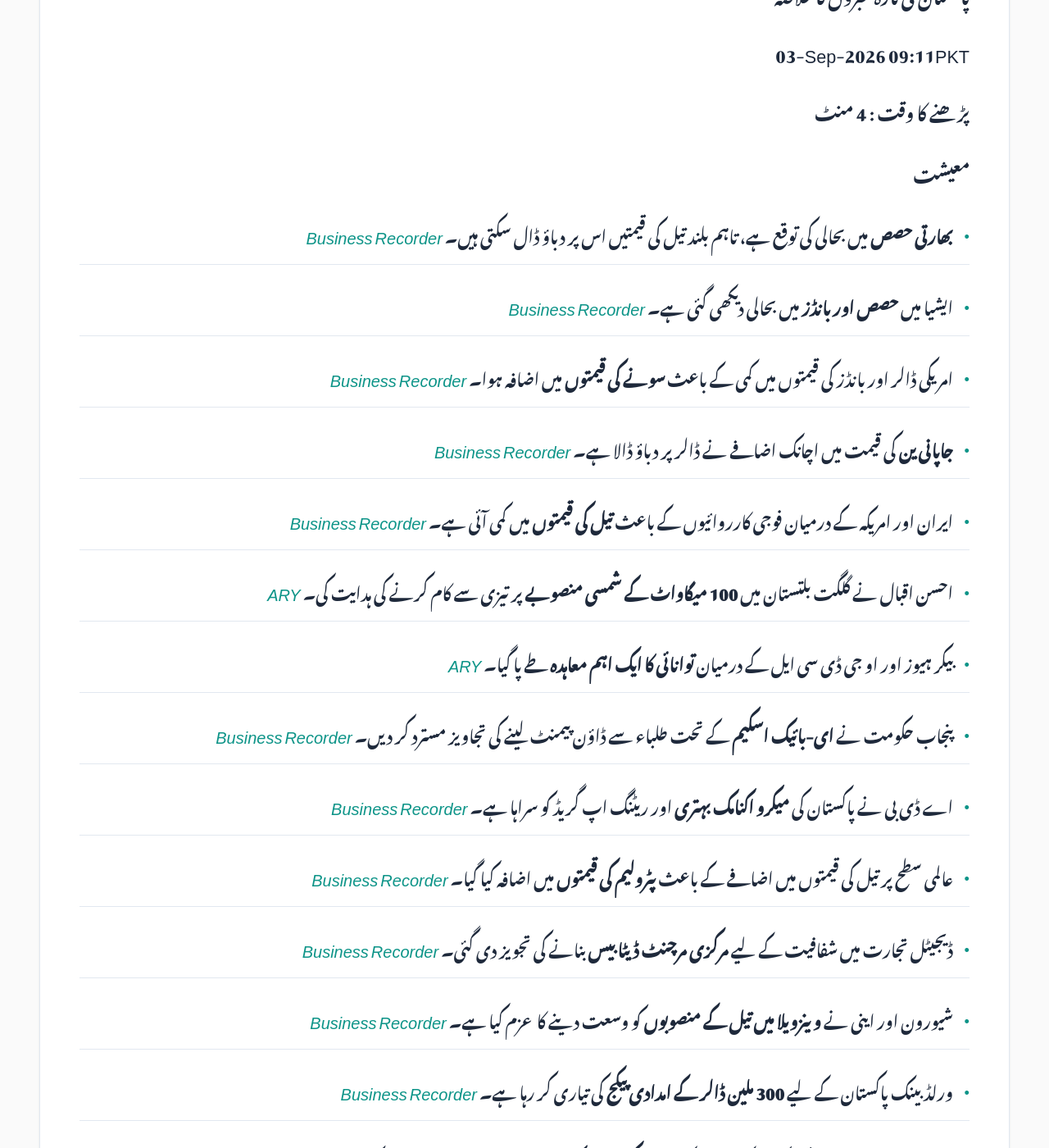
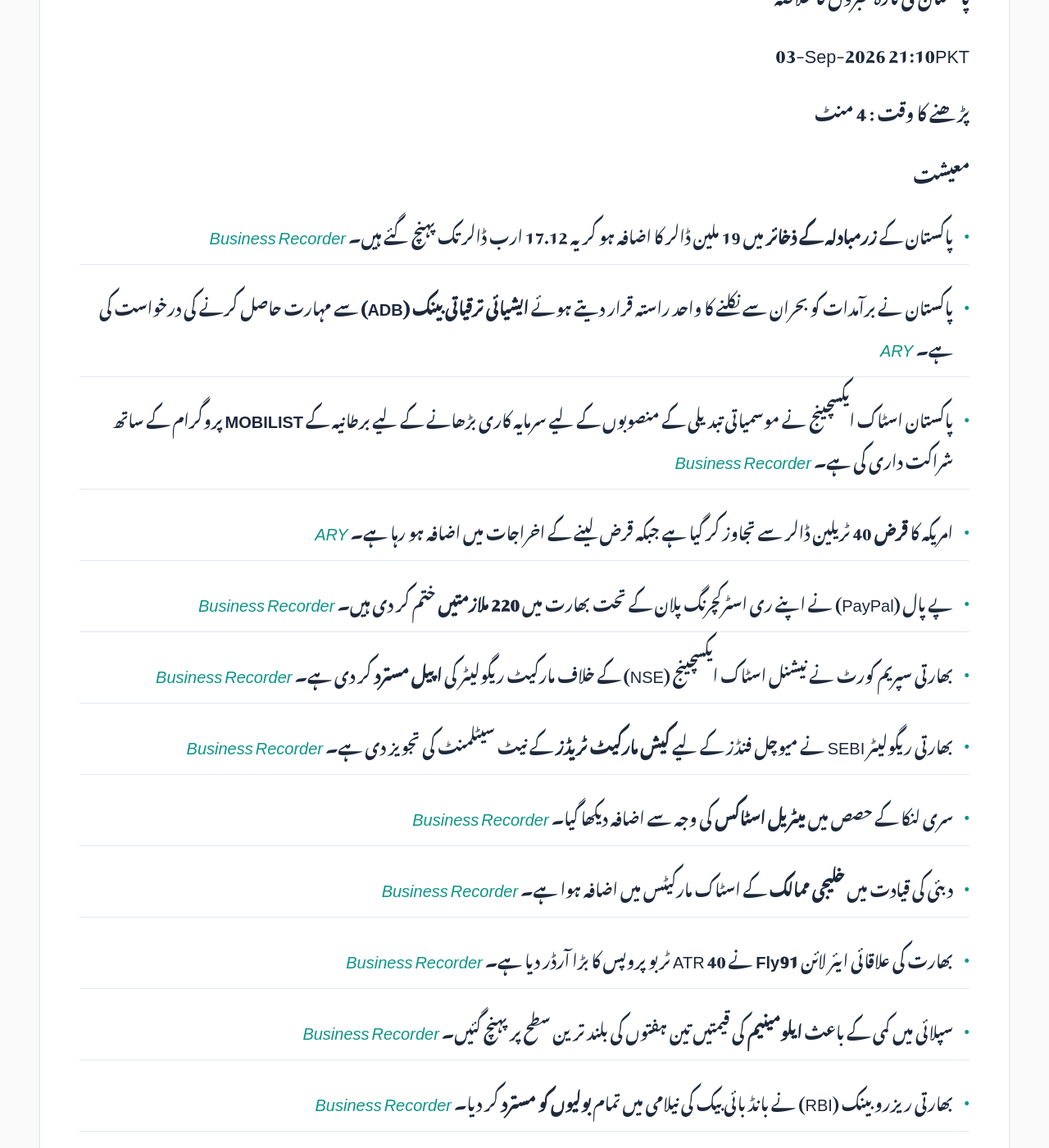
Before and after one commit to zsubzwary/news, a Jekyll site: the page built from ur/index.md, in a window 1280 px wide and 1400 px high, scrolled down 354 px. Shown: the whole window at 82% size. Built offline with Jekyll 4.4.1, drawn with Linux system fonts in a browser that asks for light colours; some web fonts are replaced; comment, search, counter and statistics services are not loaded; some of the changed text lies outside the part shown.

Commit message:
DateTime; 2026-09-03T16:10:22.335Z

```diff
--- a/ur/index.md
+++ b/ur/index.md
@@ -7,52 +7,50 @@ rtl: true
 
 پاکستان کی تازہ خبروں کا خلاصہ
 
- &lrm; 03-Sep-2026 09:11PKT
+ &lrm; 03-Sep-2026 21:10PKT
 
 پڑھنے کا وقت : 4 منٹ
 
 ### معیشت
-- **بھارتی حصص** میں بحالی کی توقع ہے، تاہم بلند تیل کی قیمتیں اس پر دباؤ ڈال سکتی ہیں۔ *[Business Recorder](https://www.brecorder.com/news/40437726/indian-shares-likely-to-rebound-after-recent-slide-higher-oil-prices-to-cap-upside)*
-- ایشیا میں **حصص اور بانڈز** میں بحالی دیکھی گئی ہے۔ *[Business Recorder](https://www.brecorder.com/news/40437725/shares-bonds-rally-as-markets-await-signals-for-fed-rates)*
-- امریکی ڈالر اور بانڈز کی قیمتوں میں کمی کے باعث **سونے کی قیمتوں** میں اضافہ ہوا۔ *[Business Recorder](https://www.brecorder.com/news/40437724/gold-rises-as-dollar-and-yields-ease-with-us-nonfarm-payrolls-report-in-spotlight)*
-- **جاپانی ین** کی قیمت میں اچانک اضافے نے ڈالر پر دباؤ ڈالا ہے۔ *[Business Recorder](https://www.brecorder.com/news/40437723/yen-in-the-spotlight-after-sudden-jump)*
-- ایران اور امریکہ کے درمیان فوجی کارروائیوں کے باعث **تیل کی قیمتوں** میں کمی آئی ہے۔ *[Business Recorder](https://www.brecorder.com/news/40437722/oil-edges-down-as-investors-weigh-uncertainty-over-us-iran-strikes)*
-- احسن اقبال نے گلگت بلتستان میں **100 میگاواٹ کے شمسی منصوبے** پر تیزی سے کام کرنے کی ہدایت کی۔ *[ARY](https://arynews.tv/ahsan-iqbal-directs-fast-track-implementation-of-100mw-solar-project-in-gb)*
-- بیکر ہیوز اور او جی ڈی سی ایل کے درمیان **توانائی کا ایک اہم معاہدہ** طے پا گیا۔ *[ARY](https://arynews.tv/baker-hughes-signs-landmark-energy-agreement-with-ogdcl)*
-- پنجاب حکومت نے **ای-بائیک اسکیم** کے تحت طلباء سے ڈاؤن پیمنٹ لینے کی تجاویز مسترد کر دیں۔ *[Business Recorder](https://www.brecorder.com/news/40437717/e-bike-scheme-cm-rejects-proposals-for-down-payment-charges-other-than-monthly-instalments-from-students)*
-- اے ڈی بی نے پاکستان کی **میکرو اکنامک بہتری** اور ریٹنگ اپ گریڈ کو سراہا ہے۔ *[Business Recorder](https://www.brecorder.com/news/40437709/adb-lauds-macroeconomic-progress-sovereign-rating-upgrades)*
-- عالمی سطح پر تیل کی قیمتوں میں اضافے کے باعث **پٹرولیم کی قیمتوں** میں اضافہ کیا گیا۔ *[Business Recorder](https://www.brecorder.com/news/40437710/petrol-price-hiked-by-rs2.29-hsds-by-rs1.11)*
-- ڈیجیٹل تجارت میں شفافیت کے لیے **مرکزی مرچنٹ ڈیٹا بیس** بنانے کی تجویز دی گئی۔ *[Business Recorder](https://www.brecorder.com/news/40437712/real-time-transaction-visibility-centralised-merchant-database-proposed)*
-- شیورون اور اینی نے **وینزویلا میں تیل کے منصوبوں** کو وسعت دینے کا عزم کیا ہے۔ *[Business Recorder](https://www.brecorder.com/news/40437713/chevron-eni-commit-to-expand-oil-projects-in-venezuela-under-us-eye)*
-- ورلڈ بینک پاکستان کے لیے **300 ملین ڈالر کے امدادی پیکج** کی تیاری کر رہا ہے۔ *[Business Recorder](https://www.brecorder.com/news/40437714/world-bank-plans-package-to-support-transition-to-investment-led-growth)*
-- وفاقی وزیر خزانہ نے ڈوئچ بینک کے حکام کے ساتھ **پاکستان کے معاشی منظر نامے** پر تبادلہ خیال کیا۔ *[Business Recorder](https://www.brecorder.com/news/40437715/aurangzeb-deutsche-bank-official-discuss-economic-outlook)*
+- پاکستان کے **زرمبادلہ کے ذخائر** میں 19 ملین ڈالر کا اضافہ ہو کر یہ 17.12 ارب ڈالر تک پہنچ گئے ہیں۔ *[Business Recorder](https://www.brecorder.com/news/40437789/pakistans-forex-reserves-rise-19m-to-1712bn)*
+- پاکستان نے برآمدات کو بحران سے نکلنے کا واحد راستہ قرار دیتے ہوئے **ایشیائی ترقیاتی بینک (ADB)** سے مہارت حاصل کرنے کی درخواست کی ہے۔ *[ARY](https://arynews.tv/pakistan-says-exports-only-way-out-of-an-existential-crisis-seeks-adb-expertise)*
+- پاکستان اسٹاک ایکسچینج نے موسمیاتی تبدیلی کے منصوبوں کے لیے سرمایہ کاری بڑھانے کے لیے برطانیہ کے **MOBILIST** پروگرام کے ساتھ شراکت داری کی ہے۔ *[Business Recorder](https://www.brecorder.com/news/40437788/psx-partners-with-uks-mobilist-to-boost-sustainable-finance)*
+- امریکہ کا **قرض** 40 ٹریلین ڈالر سے تجاوز کر گیا ہے جبکہ قرض لینے کے اخراجات میں اضافہ ہو رہا ہے۔ *[ARY](https://arynews.tv/trump-pledged-fiscal-restraint-instead-debt-tops-40-trillion-as-borrowing-costs-rise)*
+- پے پال (PayPal) نے اپنے ری اسٹرکچرنگ پلان کے تحت بھارت میں **220 ملازمتیں** ختم کر دی ہیں۔ *[Business Recorder](https://www.brecorder.com/news/40437790/paypal-cuts-220-india-jobs-as-part-of-previously-announced-restructuring-plan-source-says)*
+- بھارتی سپریم کورٹ نے نیشنل اسٹاک ایکسچینج (NSE) کے خلاف مارکیٹ ریگولیٹر کی **اپیل مسترد** کر دی ہے۔ *[Business Recorder](https://www.brecorder.com/news/40437786/india-top-court-dismisses-market-regulators-plea-against-nse-reports)*
+- بھارتی ریگولیٹر SEBI نے میوچل فنڈز کے لیے **کیش مارکیٹ ٹریڈز** کے نیٹ سیٹلمنٹ کی تجویز دی ہے۔ *[Business Recorder](https://www.brecorder.com/news/40437785/sebi-proposes-net-settlement-of-cash-market-trades-for-mutual-funds)*
+- سری لنکا کے حصص میں **میٹریل اسٹاکس** کی وجہ سے اضافہ دیکھا گیا۔ *[Business Recorder](https://www.brecorder.com/news/40437783/material-stocks-lift-sri-lankan-shares-higher)*
+- دبئی کی قیادت میں **خلیجی ممالک** کے اسٹاک مارکیٹس میں اضافہ ہوا ہے۔ *[Business Recorder](https://www.brecorder.com/news/40437782/dubai-leads-gulf-gains-as-uae-saudi-growth-data-lift-sentiment)*
+- بھارت کی علاقائی ایئر لائن **Fly91** نے 40 ATR ٹربو پروپس کا بڑا آرڈر دیا ہے۔ *[Business Recorder](https://www.brecorder.com/news/40437774/indias-fly91-orders-40-atr-turboprops-in-bet-on-smaller-cities)*
+- سپلائی میں کمی کے باعث **ایلومینیم** کی قیمتیں تین ہفتوں کی بلند ترین سطح پر پہنچ گئیں۔ *[Business Recorder](https://www.brecorder.com/news/40437773/aluminium-climbs-to-three-week-high-as-tightness-back-in-focus)*
+- بھارتی ریزرو بینک (RBI) نے بانڈ بائی بیک کی نیلامی میں تمام **بولیوں کو مسترد** کر دیا۔ *[Business Recorder](https://www.brecorder.com/news/40437772/rbi-rejects-all-bids-in-bond-buyback)*
+- بھارت نے سکیورٹی اور ڈیٹا کے خدشات کی وجہ سے **Alipay+** کے ساتھ ادائیگیوں کے لنک کو روک دیا ہے۔ *[Business Recorder](https://www.brecorder.com/news/40437780/india-stalls-alipay-payments-link-over-security-data-concerns-sources-say)*
 
 ### سائنس اور ٹیکنالوجی
-- سیٹلائٹ کی بڑھتی ہوئی طلب کو پورا کرنے کے لیے **یورپ خلائی لانچوں** میں تیزی لا سکتا ہے۔ *[ARY](https://arynews.tv/europe-may-accelerate-space-launches-to-meet-satellite-demand)*
+- ایپل نے اپنے **iOS 27** میں نیا آئی فون ہینڈ آف فیچر متعارف کرایا ہے۔ *[ARY](https://arynews.tv/apple-adds-new-iphone-handoff-feature-to-ios-27)*
+- ایپل اپنے پہلے **فولڈ ایبل آئی فون** پر فیس آئی ڈی کے بجائے سائیڈ فنگر پرنٹ اسکینر استعمال کرے گا۔ *[ARY](https://arynews.tv/apple-drops-face-id-on-first-foldable-iphone-for-side-fingerprint-scanner)*
+- عالمی جدت کے مقابلے کے دوران ٹیک کے ماہرین کا ایک بڑا ہجوم **چین** کا رخ کر رہا ہے۔ *[ARY](https://arynews.tv/tech-pilgrims-flock-to-china-as-global-innovation-race-heats-up)*
+- ایلون مسک کا ماننا ہے کہ **مصنوعی ذہانت (AI)** 2027 تک ڈیجیٹل کاموں میں انسانوں سے آگے نکل جائے گی۔ *[ARY](https://arynews.tv/elon-musk-believes-ai-will-surpass-humans-in-digital-tasks-by-2027)*
+- بھارت کی بھارت فورج اور فرانس کی **Thales** کے درمیان راکٹ سسٹمز بنانے کے لیے اتحاد طے پایا ہے۔ *[Business Recorder](https://www.brecorder.com/news/40437781/indias-bharat-forge-unit-frances-thales-sign-rocket-systems-alliance)*
+
+### موسم
+- NDMA نے اگلے 72 گھنٹوں کے لیے شمالی علاقوں میں **سیلاب اور لینڈ سلائیڈنگ** کا الرٹ جاری کر دیا ہے۔ *[Business Recorder](https://www.brecorder.com/news/40437777/ndma-issues-flood-alert-for-northern-areas-over-next-72-hours)*
+- نیپال کی وادی میں **شدید سیلاب** کے باعث بڑے پیمانے پر تباہی ہوئی ہے اور کئی کارکن پھنسے ہوئے ہیں۔ *[Business Recorder](https://www.brecorder.com/news/40437787/in-flood-ravaged-nepal-valley-nothing-is-left-standing)*
 
 ### سیاست
-- جماعت اسلامی نے **پیٹرولیم لیوی اور مہنگائی** کے خلاف مہم تیز کرنے کا عزم کیا ہے۔ *[Business Recorder](https://www.brecorder.com/news/40437718/ji-vows-to-step-up-campaign-after-todays-strike)*
-- پنجاب اسمبلی نے **مہارتوں کی ترقی اور انٹرپرینیورشپ اتھارٹی بل** منظور کر لیا ہے۔ *[Business Recorder](https://www.brecorder.com/news/40437720/pa-approves-skills-development-amp-entrepreneurship-authority-bill-2026)*
-- **نئی صوبوں کے قیام** کے لیے اتفاقِ رائے کے بغیر فیصلہ کرنا ناکام رہے گا۔ *[Business Recorder](https://www.brecorder.com/news/40437716/creation-of-new-provinces-any-decision-without-consensus-would-fail-to-yield-positive-results)*
-- واپڈا سیکیورٹی فورس بل کی منظوری پر وفاقی اسمبلی کی کمیٹی میں **مزید تاخیر**۔ *[Business Recorder](https://www.brecorder.com/news/40437711/wapda-security-force-bill-na-body-again-defers-approval-after-lawmakers-objections)*
-- **پانی کو بطور ہتھیار** استعمال کرنے کے حوالے سے خبردار کیا گیا ہے۔ *[Business Recorder](https://www.brecorder.com/news/40437619/weaponising-a-lifeline)*
+- حکومت اور جماعت اسلامی نے مہنگائی اور پیٹرولیم کی قیمتوں میں کمی کے لیے **کمیٹیوں کی تشکیل** پر اتفاق کیا۔ *[Business Recorder](https://www.brecorder.com/news/40437779/govt-ji-agree-to-form-committees-to-explore-relief-measures)*
+- اسرائیل کے وزیر دفاع نے ایران کو متنبہ کیا ہے کہ اگر اس نے حملہ کیا تو اسرائیل اس کے **توانائی اور شہری ڈھانچے** پر حملہ کرے گا۔ *[Business Recorder](https://www.brecorder.com/news/40437776/israels-katz-threatens-broad-retaliation-if-iran-attacks-israel)*
 
 ### قومی
-- میئر کراچی نے شہر میں جاری **سڑکوں کے ترقیاتی منصوبوں** کا معائنہ کیا۔ *[Business Recorder](https://www.brecorder.com/news/40437719/mayor-karachi-inspects-road-projects-criticises-political-rivals)*
-- پاکستان اور کرغزستان کے درمیان **دو طرفہ معاہدوں** پر دستخط ہوئے۔ *[ARY](https://arynews.tv/pakistan-kyrgyzstan-sign-bilateral-accords-to-strengthen-multi-sectoral-ties)*
+- پاکستان ایکسپریس وے کی تعمیر سے **کراچی اور کوئٹہ** کے درمیان سفر کا وقت کم ہو جائے گا۔ *[ARY](https://arynews.tv/pakistan-expressway-to-cut-karachi-quetta-travel-time)*
+- یومِ دفاع کے پیش نظر پاکستان **سائبر حملوں** کے ممکنہ خطرے کے باعث ہائی الرٹ پر ہے۔ *[ARY](https://arynews.tv/pakistan-on-high-alert-over-possible-cyber-attacks-ahead-of-defence-day)*
+- ایک انکوائری میں پایا گیا کہ افسران کو **SSP فدا جنوری** کے احکامات کے بغیر بھیجا گیا تھا۔ *[ARY](https://arynews.tv/defence-womens-dispute-inquiry-finds-officers-were-sent-without-ssp-fida-janwaris-orders)*
 
 ### بین الاقوامی
-- ایران اور امریکہ کے درمیان حالیہ حملوں کے بعد **تجارتی دھمکیوں** کا خدشہ پیدا ہو گیا ہے۔ *[ARY](https://arynews.tv/iran-us-trade-threats-after-fresh-strikes)*
-- امریکہ بچوں کے پاسپورٹ کے لیے والدین سے **شہریت کا ثبوت** مانگ سکتا ہے۔ *[ARY](https://arynews.tv/us-may-ask-parents-to-prove-citizenship-or-immigration-status-to-get-passports-for-their-children)*
-- ایران میں فوجی کارروائیوں کے نتیجے میں **شہری ہلاکتوں** پر تشویش کا اظہار کیا گیا ہے۔ *[Business Recorder](https://www.brecorder.com/news/40437727/iran-war-escalation-raises-concern-over-civilian-death-toll)*
-- چارلی کرک کے قتل کے کیس میں **ٹائلر رابنسن** نے خود کو بے گناہ قرار دیا۔ *[ARY](https://arynews.tv/tyler-robinson-pleads-not-guilty-as-utah-judge-approves-capital-trial-in-charlie-kirk-murder-case)*
+- بھارت میں ایک فیکٹری حادثے کے دوران **Sundrop Brands** کے ایک ملازم کی موت واقع ہوگئی ہے۔ *[Business Recorder](https://www.brecorder.com/news/40437791/indias-sundrop-brands-says-employee-dies-in-south-india-factory-accident)*
+- بھارت میں فوڈ سیفٹی مہم کے دوران نیپالی کمپنی کے **نوڈلز** کے خلاف کارروائی کی گئی۔ *[Business Recorder](https://www.brecorder.com/news/40437784/india-food-safety-crackdown-targets-company-of-nepals-noodle-king)*
+- بھارت میں غیر قانونی لیبلنگ کے واقعات کے بعد **کینیڈا** اپنی درآمدات کے خطرات کا جائزہ لے رہا ہے۔ *[Business Recorder](https://www.brecorder.com/news/40437778/canada-assesses-risks-to-imports-after-india-raid-finds-fake-labels-on-food-products)*
 
 ### کھیل
-- **کنگ چارلس** نے پاکستان کرکٹ ٹیم سے ملاقات کی۔ *[ARY](https://arynews.tv/king-charles-meets-pakistan-cricket-team-at-clarence-house)*
-
-### صحت
-- الٹریہ نے تمباکو کی مصنوعات کے جائزے کے نظام پر **ای ایف ڈی اے کے خلاف** مقدمہ دائر کر دیا۔ *[ARY](https://arynews.tv/altria-sues-fda-over-tobacco-product-review-system)*
-- پی سی جے سی سی آئی نے **گوادر فرینڈ شپ ہسپتال** کے ماڈل کو ملک بھر میں پھیلانے کی سفارش کی۔ *[Business Recorder](https://www.brecorder.com/news/40437721/pcjcci-seeks-replication-of-gwadar-friendship-hospital-model-across-country)*
-
-### دیگر
-- سپر سمیش بروز الٹیمیٹ کے آن لائن مقابلے کے مسئلے کو حل کرنے کے لیے **نیا پیچ** جاری کر دیا گیا ہے۔ *[ARY](https://arynews.tv/super-smash-bros-ultimate-patch-13-0-5-released-to-fix-major-online-battle-glitch)*
+- اسٹوارٹ براڈ نے پاکستان کو **کمزور ٹیم** قرار دینے پر افسوس کا اظہار کیا ہے۔ *[ARY](https://arynews.tv/stuart-broad-regrets-calling-pakistan-a-poor-side)*
+- یووینٹس کے کھلاڑی **کیفی رین تھورم** کی گھٹنے کی سرجری کامیابی سے مکمل ہوگئی ہے۔ *[Business Recorder](https://www.brecorder.com/news/40437775/juventus-midfielder-thuram-undergoes-knee-surgery)*
```
